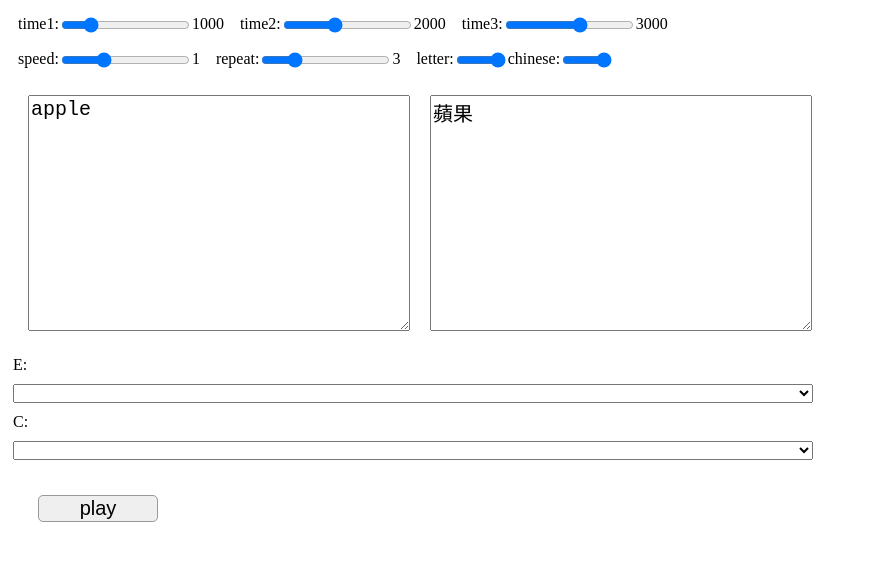
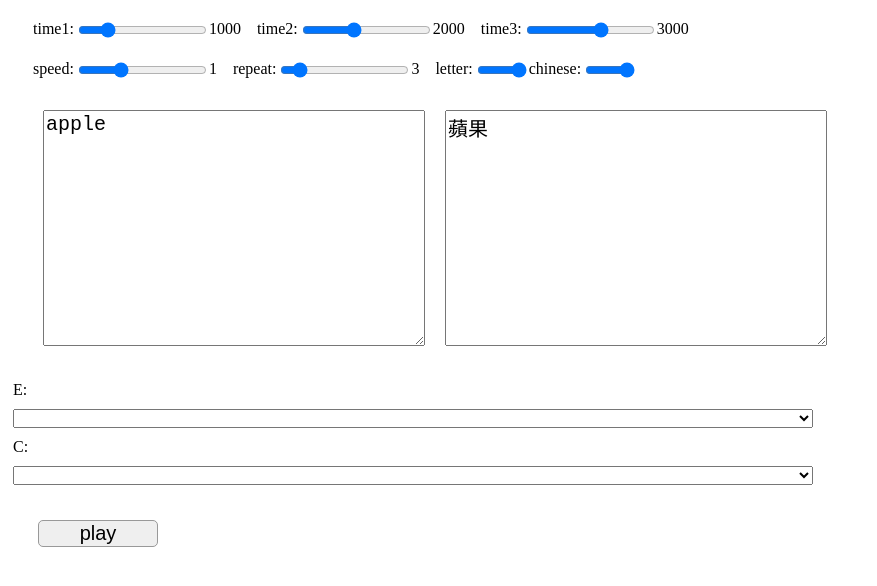
Before and after one commit to jx06T/ECtts, a plain HTML site: page index.html in a window 1280 px wide. Shown: the whole page, without its empty margins (0-877 px from the left). Drawn offline with Linux system fonts and the light colour scheme.

Commit message:
modified:   css.css 	modified:   index.html

```diff
--- a/css.css
+++ b/css.css
@@ -10,7 +10,7 @@
 
 .time {
     margin-right: 2px;
-    margin-left: 2px;
+    margin-left: 4px;
 }
 
 #opt {
@@ -34,8 +34,8 @@
 .UDLR {
     display: flex;
     flex-flow: row nowrap;
-    margin: 10px;
-    margin-top: 15px;
+    margin: 20px;
+    margin-left: 25px;
 }
 
 /* 在屏幕宽度小于 600px 时的样式 */
--- a/index.html
+++ b/index.html
@@ -26,7 +26,7 @@
         <input id="speed" value="10" placeholder="10" class="time" type="range" min="1" max="30">
         <span class="show"> 1</span>
         <span> repeat:</span>
-        <input id="repeat" value="3" placeholder="3" class="time" type="range" min="1" max="10">
+        <input id="repeat" value="3" placeholder="3" class="time" type="range" min="1" max="20">
         <span class="show"> 3</span>
         <span> letter:</span>
         <input id="letter" value="1" placeholder="1" class="time TF" type="range" min="0" max="1">
```
